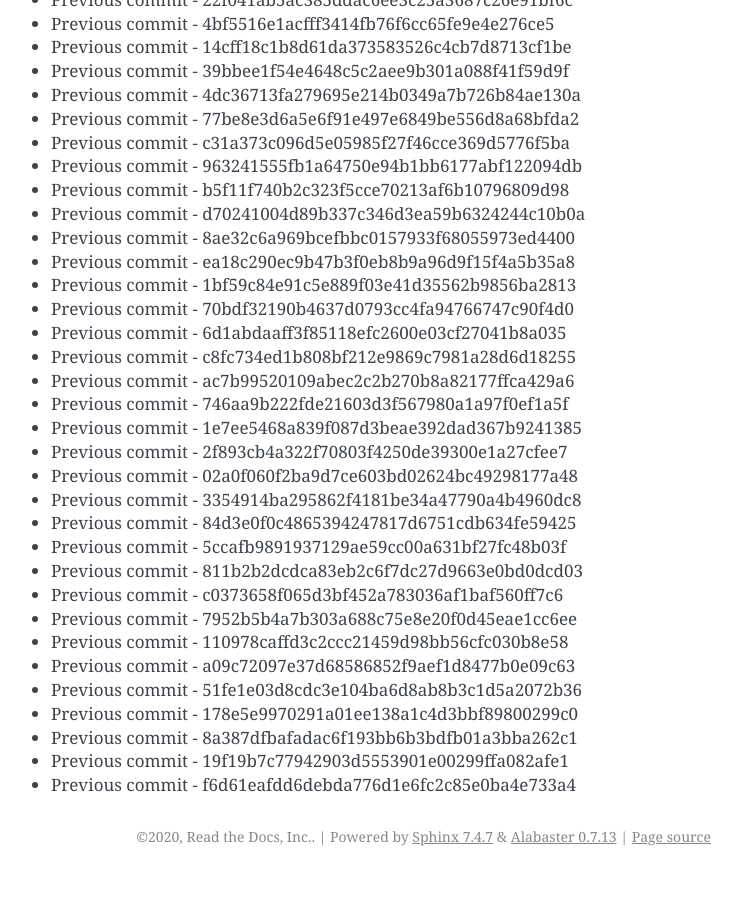
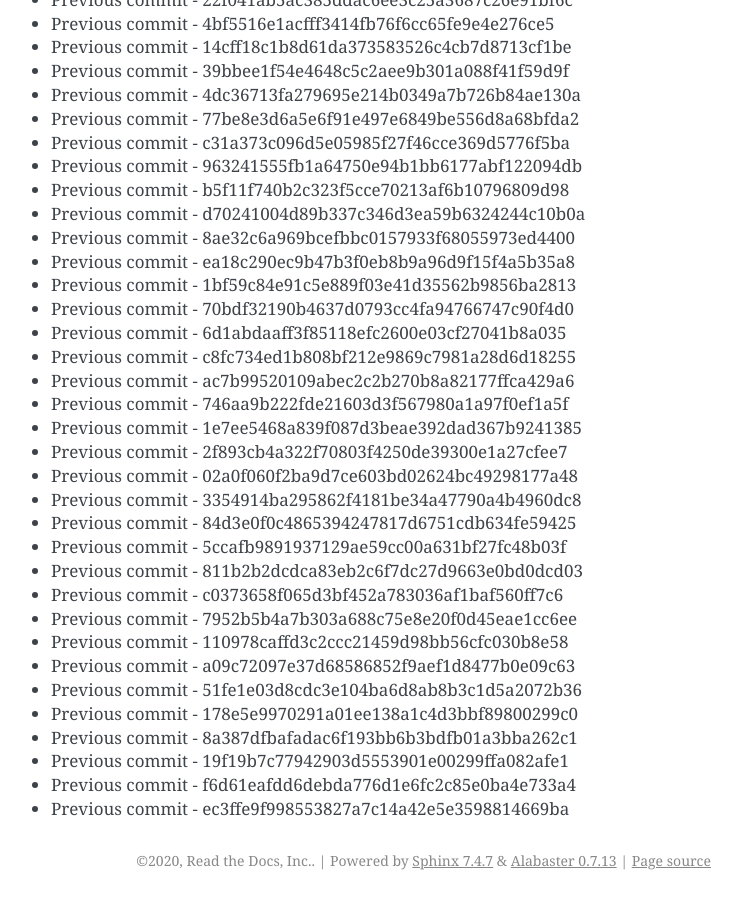
Before and after one commit to readthedocs/rtd-git-stresstest, a Sphinx documentation site: the page built from docs/updates.rst, in a window 1280 px wide and 900 px high, scrolled down 11983 px. Shown: the whole window, without its empty margins (399-1141 px from the left). Built offline with Sphinx 7.4.7, drawn with Linux system fonts in a browser that asks for light colours; before the commit the page ends 12859 px from its top, so only the background shows below that.

Commit message:
Generating commit from previous: ec3ffe9f998553827a7c14a42e5e3598814669ba

```diff
--- a/docs/updates.rst
+++ b/docs/updates.rst
@@ -535,3 +535,4 @@ It can be tested for any performance characteristics.
 * Previous commit - 8a387dfbafadac6f193bb6b3bdfb01a3bba262c1
 * Previous commit - 19f19b7c77942903d5553901e00299ffa082afe1
 * Previous commit - f6d61eafdd6debda776d1e6fc2c85e0ba4e733a4
+* Previous commit - ec3ffe9f998553827a7c14a42e5e3598814669ba
```
